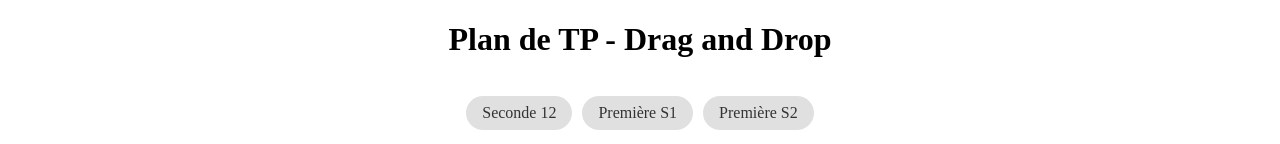
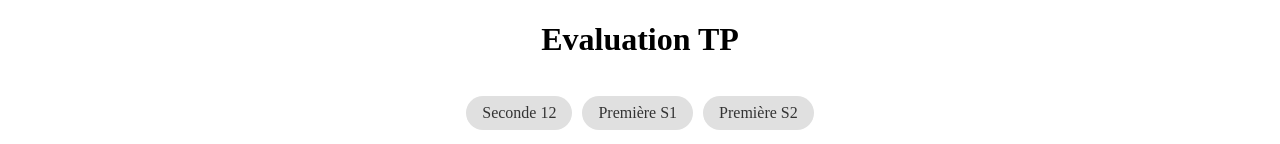
Before and after one commit to jdevy/domandj, a Vue app: page / in a window 1280 px wide. Shown: the top 144 px of the page. Built offline with nearby package versions, Linux system fonts and the light colour scheme; what vue-konva would draw is missing.

Commit message:
feat(): essaie de gérer la 404 renvoyé par pwa

```diff
--- a/package.json
+++ b/package.json
@@ -5,7 +5,7 @@
   "type": "module",
   "scripts": {
     "dev": "vite",
-    "build": "vite build",
+    "build": "vite build && cp dist/index.html dist/404.html",
     "preview": "vite preview"
   },
   "dependencies": {
--- a/src/App.vue
+++ b/src/App.vue
@@ -1,6 +1,6 @@
 <template>
   <div id="app">
-    <h1>Plan de TP - Drag and Drop</h1>
+    <h1>Evaluation TP</h1>
 
     <div class="class-selector">
       <span v-for="(students, className) in classes" :key="className"
--- a/src/components/Konvaboard.vue
+++ b/src/components/Konvaboard.vue
@@ -246,9 +246,10 @@ function highlightPlotUnder(student: Student, event: DragKonvaEvent) {
     box-sizing: border-box;
     border: 0px;
     background-color: #b85995;
-    overflow: hidden;
+    overflow: auto;
     position: relative;
     flex-grow: 1;
     height: 100%;
+    overflow-x: hidden;
 }
 </style>
--- a/src/styles/style.css
+++ b/src/styles/style.css
@@ -4,7 +4,8 @@ html {
   padding: 0;
   height: 100%;
   box-sizing: border-box;
-  overflow: hidden;
+  overflow-x: hidden;
+  overflow-y: hidden;
 }
 
 #app {
@@ -14,19 +15,22 @@ html {
   justify-content: start;
   padding: 0;
   margin: 0;
-  width: 100vw;
+  width: 100%;
+  max-width: 100vw;
   height: 100vh;
-  overflow: hidden;
+  overflow: auto;
   position: relative;
 }
 
 .stage-container {
-  height: 100vh;
-  width: 100%;
+  flex-grow: 1;
   position: relative;
   border: 1px solid #ccc;
   background-color: #fff;
   overflow: hidden;
+  width: 100%;
+  height: calc(100vh - 150px);
+  /* ajuste si besoin */
 }
 
 .stage-position {
@@ -66,7 +70,7 @@ html {
 /* Bouton circulaire générique */
 .round-icon-btn {
   position: absolute;
-  bottom: 20px;
+  /* bottom: 20px; */
   width: 60px;
   height: 60px;
   border-radius: 50%;
@@ -80,6 +84,9 @@ html {
   transition: background-color 0.2s;
   outline: none;
   border: none;
+  bottom: env(safe-area-inset-bottom, 20px);
+  max-width: 100%; /* sécurité */
+  max-height: 100%;
 }
 
 .plus-btn {
--- a/vite.config.js
+++ b/vite.config.js
@@ -17,7 +17,8 @@ export default defineConfig({
         theme_color: '#186efa',
         background_color: '#ffffff',
         display: 'standalone',
-        start_url: '/',
+        start_url: '/domandj/',
+        scope: '/domandj/',
         icons: [
           {
             src: 'icons/icon-192x192.png',
```
